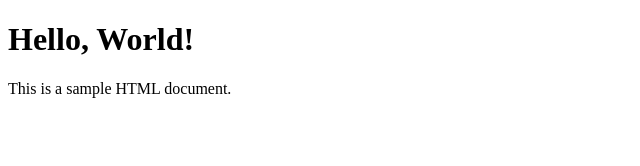
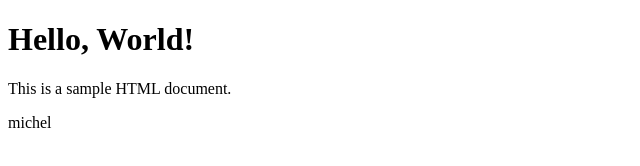
Before and after one commit to ErickS1705/prueba_uno, a plain HTML site: page index.html in a window 1280 px wide. Shown: the full height of the page, 0-640 px from the left. Drawn offline with Linux system fonts and the light colour scheme.

Commit message:
mi segundo commit

```diff
--- a/index.html
+++ b/index.html
@@ -8,5 +8,6 @@
 <body>
     <h1>Hello, World!</h1>
     <p>This is a sample HTML document.</p>
+    <p>michel</p>
 </body>
 </html>
```
